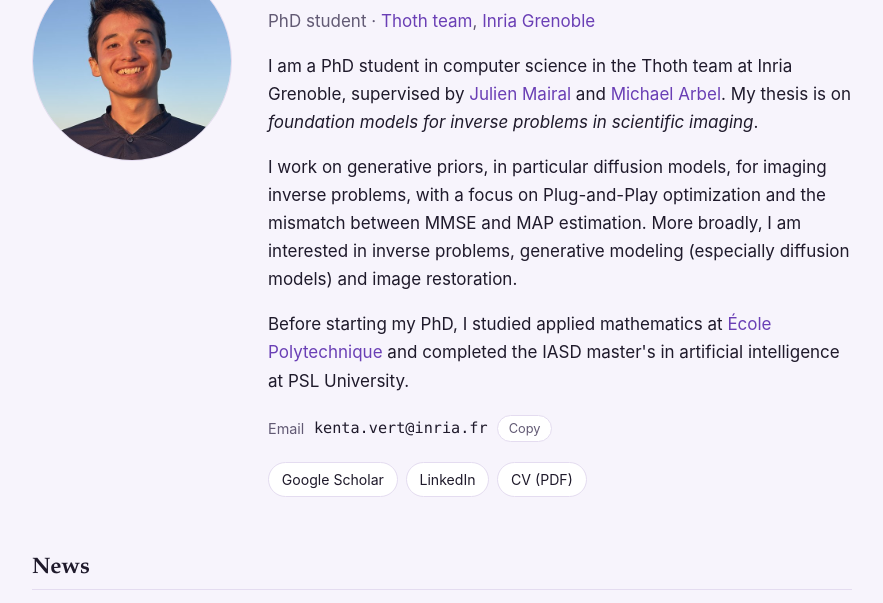
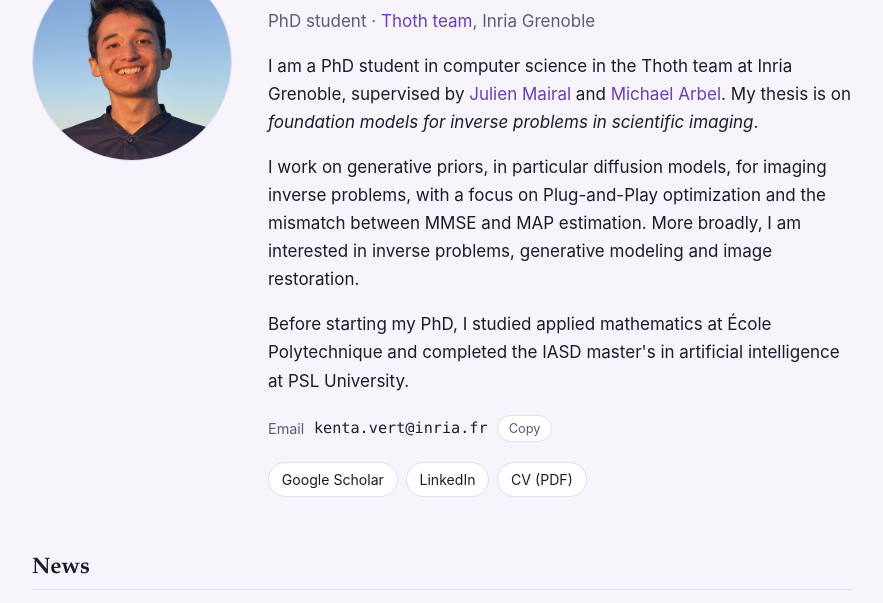
Before and after one commit to kentavert/kentavert.github.io, a plain HTML site: page index.html in a window 1280 px wide. Shown: the part 144-747 px from the top of the page, without its empty margins (198-1081 px from the left). Drawn offline with Linux system fonts and the light colour scheme.

Commit message:
Remove links, tweak bio

```diff
--- a/index.html
+++ b/index.html
@@ -44,7 +44,7 @@
         <h1>Kenta Vert</h1>
         <p class="role">
           PhD student · <a href="https://team.inria.fr/thoth/">Thoth team</a>,
-          <a href="https://www.inria.fr/en/centre-inria-universite-grenoble-alpes">Inria Grenoble</a>
+          Inria Grenoble
         </p>
         <p>
           I am a PhD student in computer science in the Thoth team at Inria Grenoble, supervised by
@@ -55,11 +55,11 @@
         <p>
           I work on generative priors, in particular diffusion models, for imaging inverse problems,
           with a focus on Plug-and-Play optimization and the mismatch between MMSE and MAP estimation.
-          More broadly, I am interested in inverse problems, generative modeling (especially diffusion models) and image restoration.
+          More broadly, I am interested in inverse problems, generative modeling and image restoration.
         </p>
         <p>
           Before starting my PhD, I studied applied mathematics at
-          <a href="https://www.polytechnique.edu/en">École Polytechnique</a> and completed the
+          École Polytechnique and completed the
           IASD master's in artificial intelligence at PSL University.
         </p>
         <p class="email">
```
